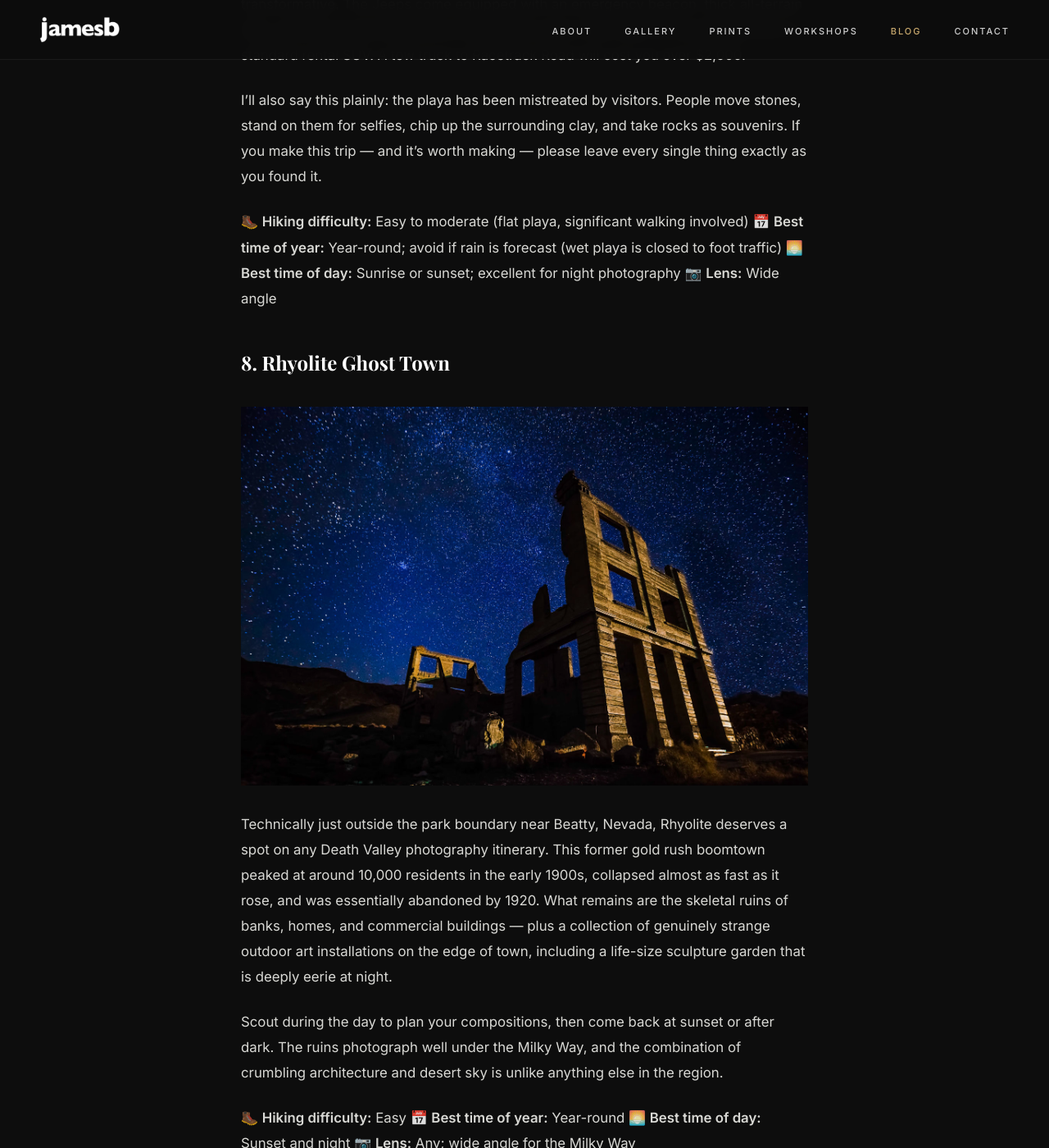
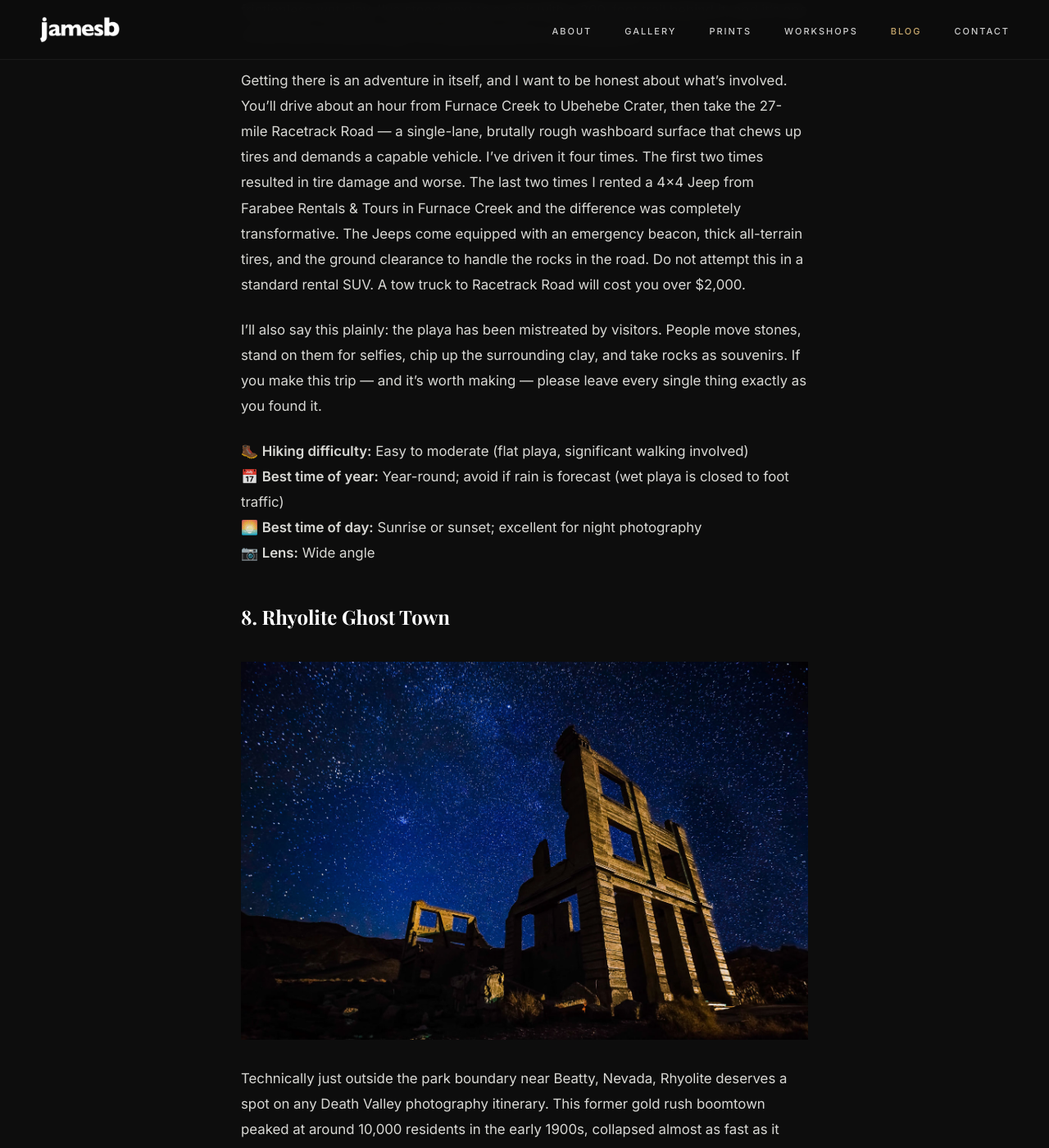
Before and after one commit to jamesbrandon85/jamesbrandon85.github.io, a Jekyll site: the page built from _posts/2026-05-17-best-photo-spots-death-valley.md, in a window 1280 px wide and 1400 px high, scrolled down 10108 px. Shown: the whole window at 82% size. Built offline with Jekyll 4.4.1, drawn with Linux system fonts in a browser that asks for light colours; some web fonts are replaced; some of the changed text lies outside the part shown.

Commit message:
Replace bullet point lists with emoji icon lists (no bullet dots)

```diff
--- a/_posts/2026-05-17-best-photo-spots-death-valley.md
+++ b/_posts/2026-05-17-best-photo-spots-death-valley.md
@@ -34,10 +34,12 @@ The biggest challenge here isn't finding the dunes, it's finding pristine sand.
 
 Sunset is equally beautiful and offers a slightly different advantage: you can see the light in all directions, including back toward the Panamint Mountains. If you stay into blue hour and beyond, bring a GPS — the dunes all look identical in the dark and it's genuinely easy to get disoriented.
 
-🥾 **Hiking difficulty:** Easy to strenuous (depending on how far in you walk)
-📅 **Best time of year:** Year-round
-🌅 **Best time of day:** Sunrise or sunset
-📷 **Lens:** Any focal length works; telephoto compresses the dune ridges beautifully
+<ul style="list-style:none;padding-left:0">
+<li>🥾 <strong>Hiking difficulty:</strong> Easy to strenuous (depending on how far in you walk)</li>
+<li>📅 <strong>Best time of year:</strong> Year-round</li>
+<li>🌅 <strong>Best time of day:</strong> Sunrise or sunset</li>
+<li>📷 <strong>Lens:</strong> Any focal length works; telephoto compresses the dune ridges beautifully</li>
+</ul>
 
 ## 2. Badwater Basin
 ![Salt polygon patterns at Badwater Basin at sunset, Death Valley National Park](/blog/best-photo-spots-death-valley/badwater-basin-patterns-death-valley-james-brandon.webp)
@@ -50,10 +52,12 @@ After heavy winter rain, standing water can completely cover the basin floor and
 
 Bring a wide-angle lens and get low — as low as you can physically get. A ball head that allows near-ground-level positioning is extremely useful here.
 
-🥾 **Hiking difficulty:** Easy to strenuous (depending on how far out you walk)
-📅 **Best time of year:** Year-round; winter rain events create exceptional conditions
-🌅 **Best time of day:** Sunrise or sunset
-📷 **Lens:** Wide angle — get as low to the ground as possible
+<ul style="list-style:none;padding-left:0">
+<li>🥾 <strong>Hiking difficulty:</strong> Easy to strenuous (depending on how far out you walk)</li>
+<li>📅 <strong>Best time of year:</strong> Year-round; winter rain events create exceptional conditions</li>
+<li>🌅 <strong>Best time of day:</strong> Sunrise or sunset</li>
+<li>📷 <strong>Lens:</strong> Wide angle — get as low to the ground as possible</li>
+</ul>
 
 ## 3. Zabriskie Point
 ![Zabriskie Point badlands at sunrise with golden light, Death Valley National Park](/blog/best-photo-spots-death-valley/zabriskie-point-sunrise-death-valley-james-brandon.webp)
@@ -64,10 +68,12 @@ The viewpoint is easy to reach — there's a parking lot and a short, well-maint
 
 One move worth making: don't just shoot from the main overlook. Walk the ridge in both directions to find slightly different angles and foreground elements. And if you have time, hike down into the badlands themselves during the middle of the day (when the light isn't great for photography anyway) to understand the terrain so you can make smarter compositional decisions at sunrise.
 
-🥾 **Hiking difficulty:** Easy (main overlook); moderate if you hike into the badlands
-📅 **Best time of year:** Year-round
-🌅 **Best time of day:** Sunrise
-📷 **Lens:** Any; wide angle to telephoto all produce compelling results
+<ul style="list-style:none;padding-left:0">
+<li>🥾 <strong>Hiking difficulty:</strong> Easy (main overlook); moderate if you hike into the badlands</li>
+<li>📅 <strong>Best time of year:</strong> Year-round</li>
+<li>🌅 <strong>Best time of day:</strong> Sunrise</li>
+<li>📷 <strong>Lens:</strong> Any; wide angle to telephoto all produce compelling results</li>
+</ul>
 
 ## 4. West Side Road
 ![Salt tributary patterns on West Side Road at golden hour, Death Valley National Park](/blog/best-photo-spots-death-valley/west-side-road-salt-death-valley-james-brandon.webp)
@@ -76,10 +82,12 @@ When the salt patterns at the main Badwater Basin parking area aren't cooperatin
 
 These tributaries run across dark, coffee-brown desert floor, which creates a stunning contrast with the bright white salt crystals. The patterns here tend to be more intimate and detailed than the main basin, and because fewer people know about them, you're far more likely to have the place to yourself. A wide-angle lens down at ground level is the move here, same as at Badwater — the geometry and texture of the salt edges are what you're after.
 
-🥾 **Hiking difficulty:** Easy
-📅 **Best time of year:** Year-round
-🌅 **Best time of day:** Sunrise or sunset
-📷 **Lens:** Wide angle — get down low
+<ul style="list-style:none;padding-left:0">
+<li>🥾 <strong>Hiking difficulty:</strong> Easy</li>
+<li>📅 <strong>Best time of year:</strong> Year-round</li>
+<li>🌅 <strong>Best time of day:</strong> Sunrise or sunset</li>
+<li>📷 <strong>Lens:</strong> Wide angle — get down low</li>
+</ul>
 
 ## 5. Artist's Palette
 ![Artist's Palette colorful hillside at twilight, Death Valley National Park](/blog/best-photo-spots-death-valley/artists-palette-twilight-death-valley-james-brandon.webp)
@@ -88,10 +96,12 @@ Artist's Drive is a one-way scenic road off Badwater Road near Furnace Creek, an
 
 During the middle of the day the colors look muted and flat. At golden hour, and especially in the minutes after sunset during twilight, they come alive. The pinks and purples in the sky seem to amplify the colors in the rock, and the whole hillside glows in a way that looks almost surreal in photographs. Shoot from the parking area overlook but also explore on foot — you can walk into the canyon and find compositions that no one shooting from the road will get.
 
-🥾 **Hiking difficulty:** Easy
-📅 **Best time of year:** Year-round
-🌅 **Best time of day:** Twilight (before sunrise or after sunset)
-📷 **Lens:** Any
+<ul style="list-style:none;padding-left:0">
+<li>🥾 <strong>Hiking difficulty:</strong> Easy</li>
+<li>📅 <strong>Best time of year:</strong> Year-round</li>
+<li>🌅 <strong>Best time of day:</strong> Twilight (before sunrise or after sunset)</li>
+<li>📷 <strong>Lens:</strong> Any</li>
+</ul>
 
 ## 6. Cottonball Basin
 
@@ -103,10 +113,12 @@ The salt formations at Cottonball Basin tend to be rougher and more crystalline
 
 To reach it, drive north from the main Badwater turnoff along Badwater Road. The basin is on the left side of the road. There's no formal parking area, so pull off where it's safe and walk in.
 
-🥾 **Hiking difficulty:** Easy
-📅 **Best time of year:** Year-round; winter and early spring offer the most dramatic conditions
-🌅 **Best time of day:** Sunrise
-📷 **Lens:** Wide angle — get down low to emphasize the texture of the salt crystals
+<ul style="list-style:none;padding-left:0">
+<li>🥾 <strong>Hiking difficulty:</strong> Easy</li>
+<li>📅 <strong>Best time of year:</strong> Year-round; winter and early spring offer the most dramatic conditions</li>
+<li>🌅 <strong>Best time of day:</strong> Sunrise</li>
+<li>📷 <strong>Lens:</strong> Wide angle — get down low to emphasize the texture of the salt crystals</li>
+</ul>
 
 ## 7. Racetrack Playa
 ![Sailing stones with long tracks on Racetrack Playa, Death Valley National Park](/blog/best-photo-spots-death-valley/racetrack-playa-sailing-stones-death-valley-james-brandon.webp)
@@ -117,10 +129,12 @@ Getting there is an adventure in itself, and I want to be honest about what's in
 
 I'll also say this plainly: the playa has been mistreated by visitors. People move stones, stand on them for selfies, chip up the surrounding clay, and take rocks as souvenirs. If you make this trip — and it's worth making — please leave every single thing exactly as you found it.
 
-🥾 **Hiking difficulty:** Easy to moderate (flat playa, significant walking involved)
-📅 **Best time of year:** Year-round; avoid if rain is forecast (wet playa is closed to foot traffic)
-🌅 **Best time of day:** Sunrise or sunset; excellent for night photography
-📷 **Lens:** Wide angle
+<ul style="list-style:none;padding-left:0">
+<li>🥾 <strong>Hiking difficulty:</strong> Easy to moderate (flat playa, significant walking involved)</li>
+<li>📅 <strong>Best time of year:</strong> Year-round; avoid if rain is forecast (wet playa is closed to foot traffic)</li>
+<li>🌅 <strong>Best time of day:</strong> Sunrise or sunset; excellent for night photography</li>
+<li>📷 <strong>Lens:</strong> Wide angle</li>
+</ul>
 
 ## 8. Rhyolite Ghost Town
 ![Rhyolite ghost town ruins at night under Milky Way, Nevada](/blog/best-photo-spots-death-valley/rhyolite-ghost-town-night-death-valley-james-brandon.webp)
@@ -129,10 +143,12 @@ Technically just outside the park boundary near Beatty, Nevada, Rhyolite deserve
 
 Scout during the day to plan your compositions, then come back at sunset or after dark. The ruins photograph well under the Milky Way, and the combination of crumbling architecture and desert sky is unlike anything else in the region.
 
-🥾 **Hiking difficulty:** Easy
-📅 **Best time of year:** Year-round
-🌅 **Best time of day:** Sunset and night
-📷 **Lens:** Any; wide angle for the Milky Way
+<ul style="list-style:none;padding-left:0">
+<li>🥾 <strong>Hiking difficulty:</strong> Easy</li>
+<li>📅 <strong>Best time of year:</strong> Year-round</li>
+<li>🌅 <strong>Best time of day:</strong> Sunset and night</li>
+<li>📷 <strong>Lens:</strong> Any; wide angle for the Milky Way</li>
+</ul>
 
 ## Final Thoughts
 
```
